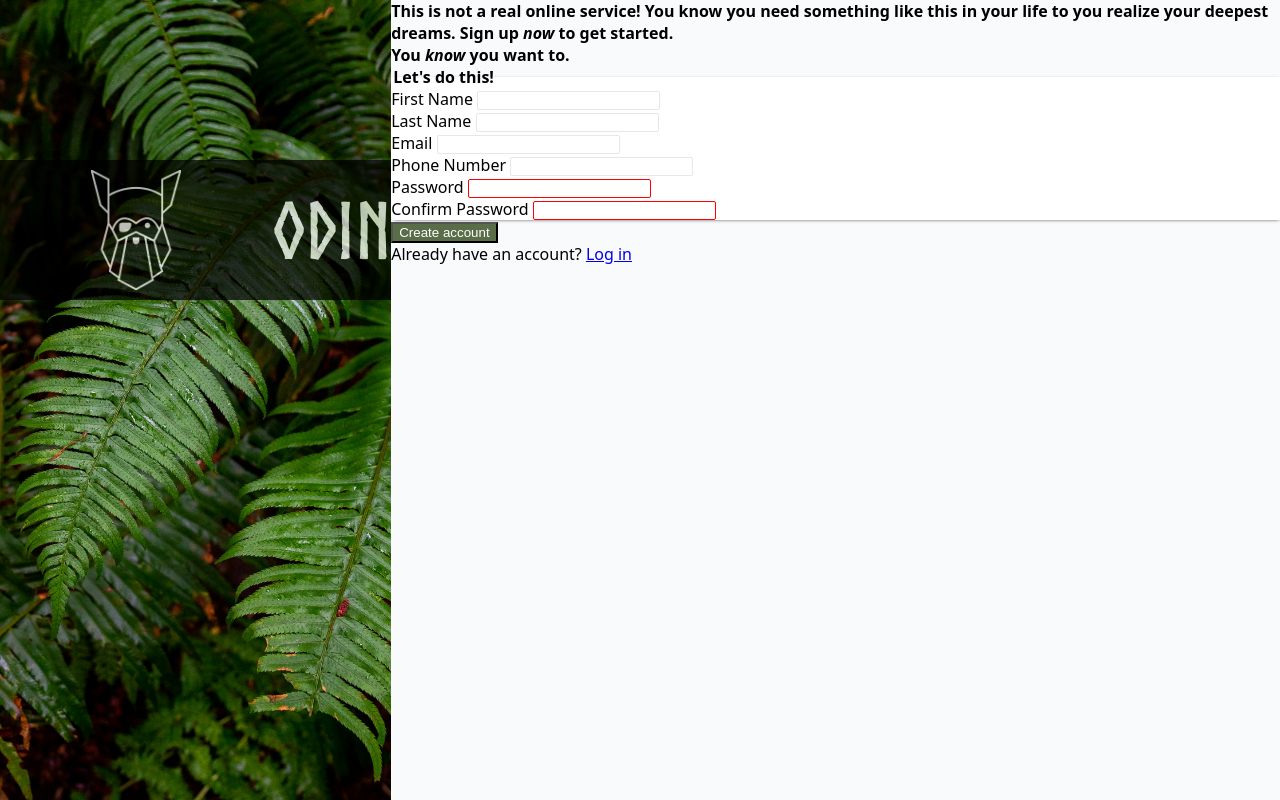
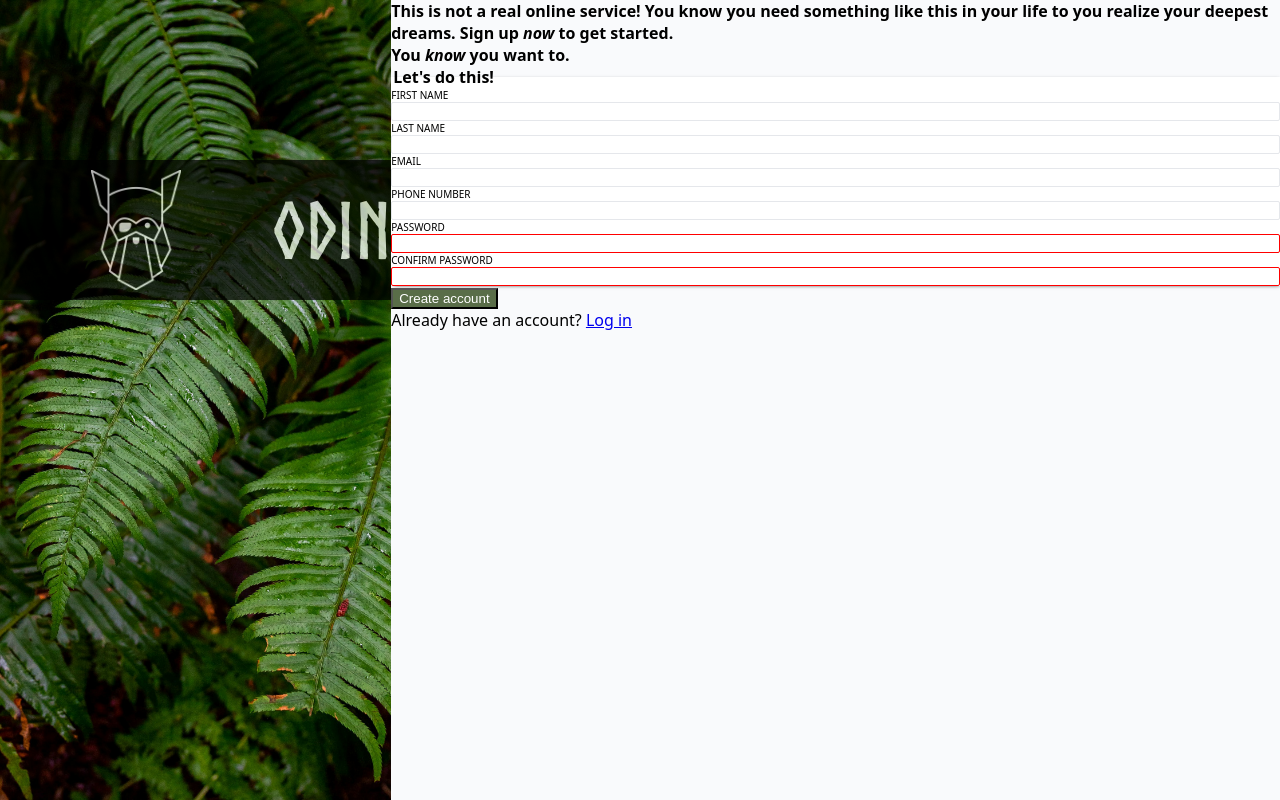
Before and after one commit to kp-pham/sign-up-form, a plain HTML site: page index.html in a window 1280 px wide. Drawn offline with Linux system fonts and the light colour scheme.

Commit message:
feat: turn containers for input fields into flex containers
Place label above the input field.

```diff
--- a/index.html
+++ b/index.html
@@ -31,29 +31,29 @@
                         <legend>Let's do this!</legend>
 
                         <div class="field">
-                            <label for="first_name">First Name</label>
+                            <label for="first_name">FIRST NAME</label>
                             <input type="text" id="first_name" name="first_name">
                         </div>
                         <div class="field">
-                            <label for="last_name">Last Name</label>
+                            <label for="last_name">LAST NAME</label>
                             <input type="text" id="last_name" name="last_name">
                         </div>
 
                         <div class="field">
-                            <label for="user_email">Email</label>
+                            <label for="user_email">EMAIL</label>
                             <input type="email" id="user_email" name="email">
                         </div>
                         <div class="field">
-                            <label for="phone_number">Phone Number</label>
+                            <label for="phone_number">PHONE NUMBER</label>
                             <input type="tel" id="phone_number" name="phone_number">
                         </div>
 
                         <div class="field">
-                            <label for="user_password">Password</label>
+                            <label for="user_password">PASSWORD</label>
                             <input type="password" id="user_password" name="password" required>
                         </div>
                         <div class="field">
-                            <label for="confirm-password">Confirm Password</label>
+                            <label for="confirm-password">CONFIRM PASSWORD</label>
                             <input for="password" id="confirm-password" name="confirmation" required>
                         </div>
                     </fieldset>
--- a/styles.css
+++ b/styles.css
@@ -68,6 +68,12 @@ fieldset {
     box-shadow: 1px 1px 4px -2px;
 }
 
+.field {
+    display: flex;
+    flex-direction: column;
+    font-size: 10px;
+}
+
 legend {
     font-weight: 600;
 }
```
